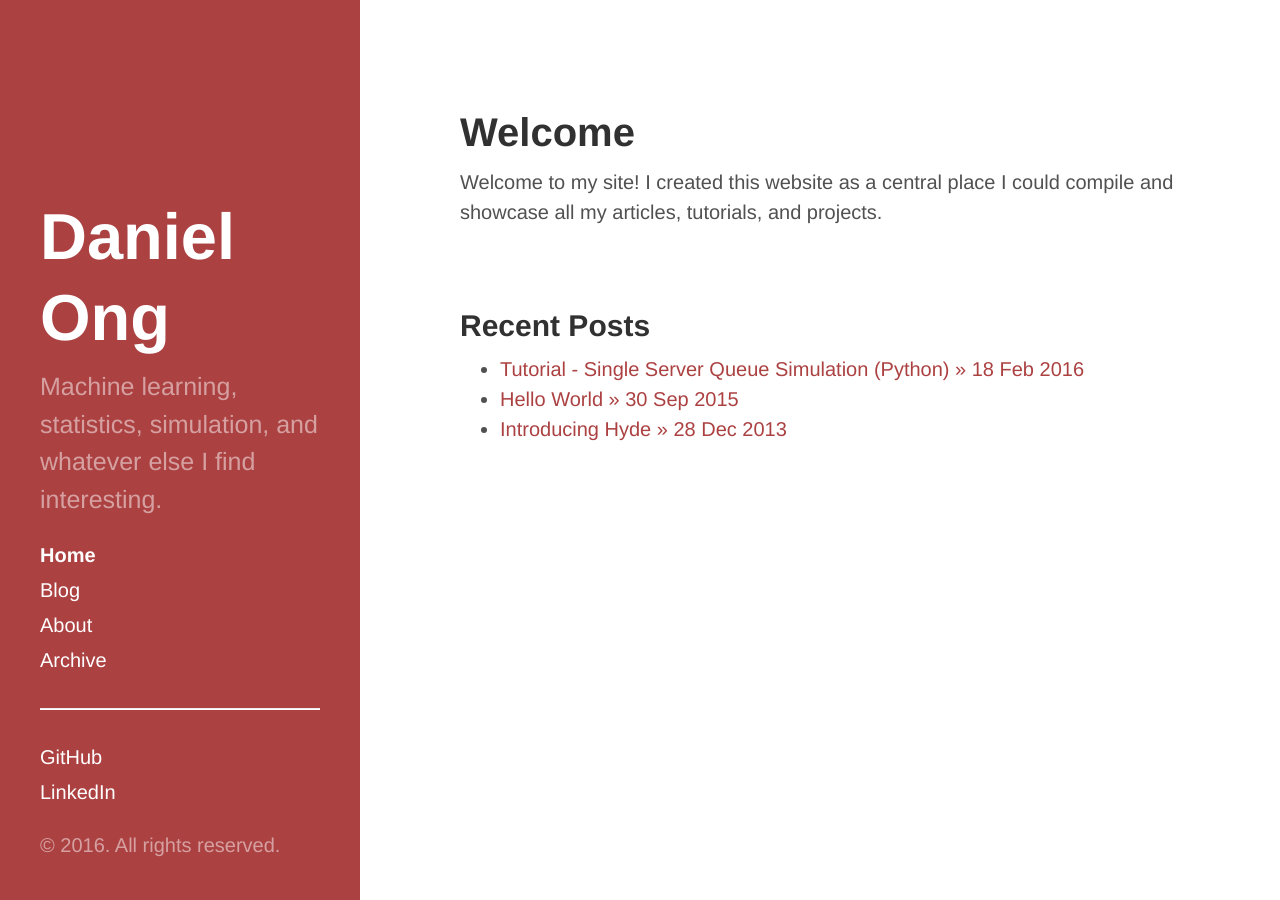
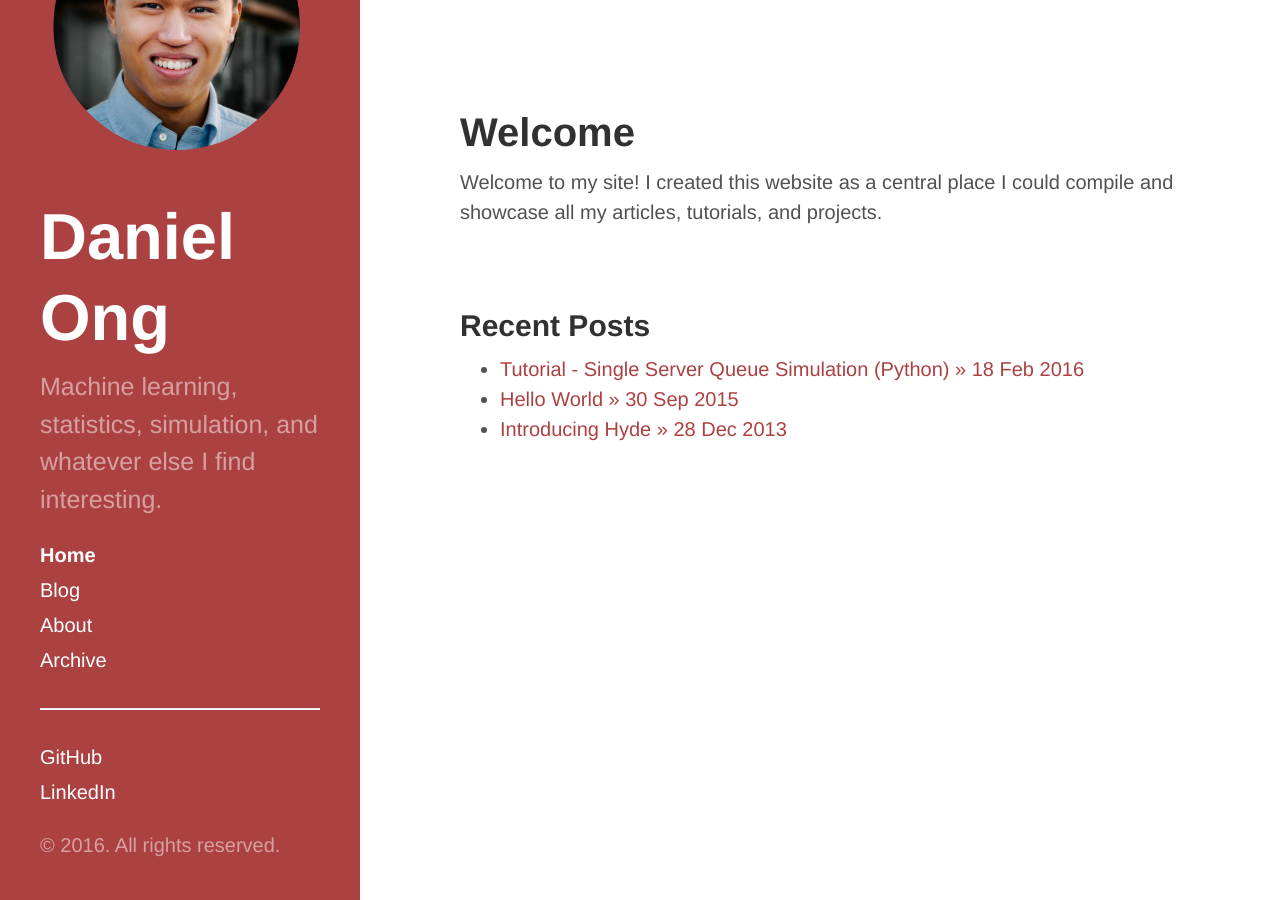
Before and after one commit to danong/danong.github.io, a Jekyll site: the page built from index.html, in a window 1280 px wide. Built offline with Jekyll 4.4.1, drawn with Linux system fonts in a browser that asks for light colours.

Commit message:
Add circular profile pic to sidebar

```diff
--- a/_includes/sidebar.html
+++ b/_includes/sidebar.html
@@ -1,5 +1,8 @@
 <div class="sidebar">
   <div class="container sidebar-sticky">
+    <div class='top_image'>
+      <img src="/images/profile_circle.png">
+    </div>
     <div class="sidebar-about">
       <h1>
         <a href="{{ site.baseurl }}">
```
Also changed, not shown: images/profile_circle.png (added).
